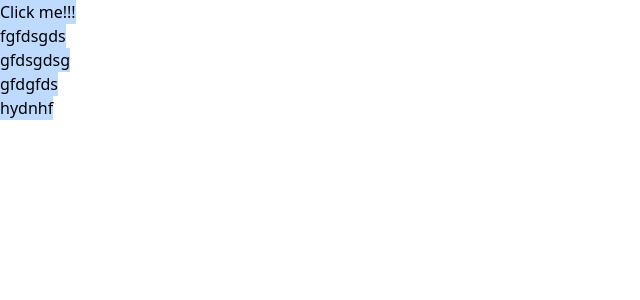
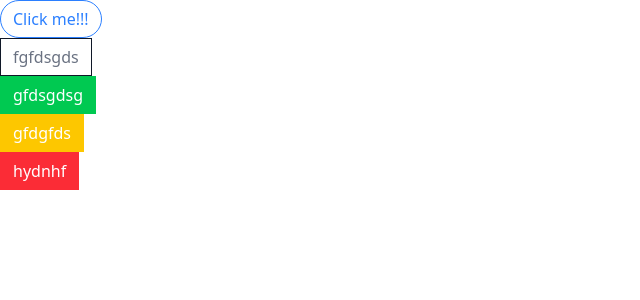
Before and after one commit to AngelIpina12/modern-react, a React (Vite) app: page / in a window 1280 px wide. Shown: the top 300 px of the page, without its empty margins (0-640 px from the left). Built offline with nearby package versions, Linux system fonts and the light colour scheme.

Commit message:
Add classname library in button component

```diff
--- a/package.json
+++ b/package.json
@@ -11,9 +11,11 @@
   },
   "dependencies": {
     "@tailwindcss/vite": "^4.0.0",
+    "classnames": "^2.5.1",
     "prop-types": "^15.8.1",
     "react": "^18.3.1",
-    "react-dom": "^18.3.1"
+    "react-dom": "^18.3.1",
+    "tailwind-merge": "^2.6.0"
   },
   "devDependencies": {
     "@eslint/js": "^9.17.0",
--- a/src/App.jsx
+++ b/src/App.jsx
@@ -7,19 +7,19 @@ function App() {
   return (
     <>
       <div>
-        <Button success primary>Click me!!!</Button>
+        <Button primary rounded outline>Click me!!!</Button>
       </div>
       <div>
-        <Button>fgfdsgds</Button>
+        <Button secondary outline>fgfdsgds</Button>
       </div>
       <div>
-        <Button>gfdsgdsg</Button>
+        <Button success>gfdsgdsg</Button>
       </div>
       <div>
-        <Button>gfdgfds</Button>
+        <Button warning>gfdgfds</Button>
       </div>
       <div>
-        <Button>hydnhf</Button>
+        <Button danger>hydnhf</Button>
       </div>
     </>
   )
--- a/src/Button.jsx
+++ b/src/Button.jsx
@@ -1,5 +1,6 @@
 import React from 'react'
-import PropTypes from 'prop-types'
+import className from 'classnames'
+import { twMerge } from 'tailwind-merge';
 
 export const Button = ({
     children,
@@ -11,8 +12,25 @@ export const Button = ({
     outline,
     rounded,
 }) => {
+    const classes = twMerge(
+        className('px-3 py-1.5 border cursor-pointer', {
+            'border-blue-500 bg-blue-500 text-white': primary,
+            'border-gray-900 bg-gray-900 text-white': secondary,
+            'border-green-500 bg-green-500 text-white': success,
+            'border-yellow-400 bg-yellow-400 text-white': warning,
+            'border-red-500 bg-red-500 text-white': danger,
+            'rounded-full': rounded,
+            'bg-white': outline,
+            'text-blue-500': outline && primary,
+            'text-gray-500': outline && secondary,
+            'text-green-500': outline && success,
+            'text-yellow-500': outline && warning,
+            'text-red-500': outline && danger,
+        })
+    )
+
     return (
-        <button className='bg-blue-200'>{children}</button>
+        <button className={classes}>{children}</button>
     )
 }
 Button.propTypes = {
@@ -28,7 +46,7 @@ Button.propTypes = {
             + Number(!!success)
             + Number(!!warning)
             + Number(!!danger)
-        if(count > 1) {
+        if (count > 1) {
             return new Error('Only one variation can be used at a time')
         }
     }
```
Also changed, not shown: 1 other file (tests, documents, lock files or other folders).
